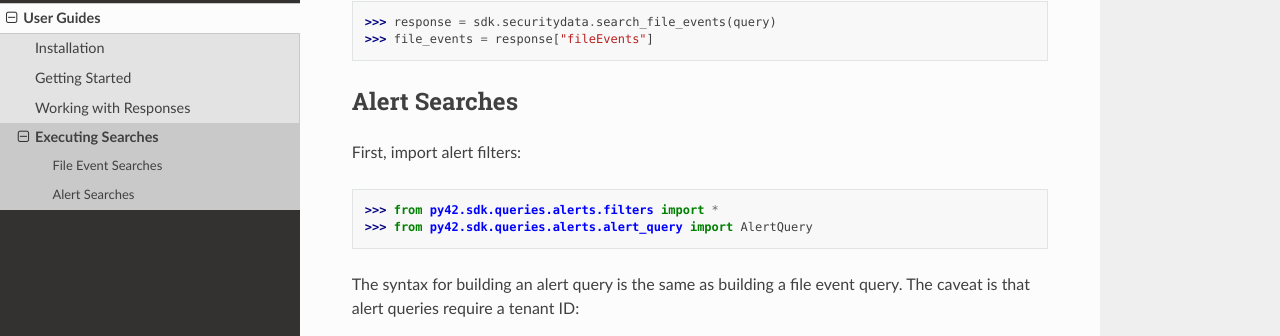
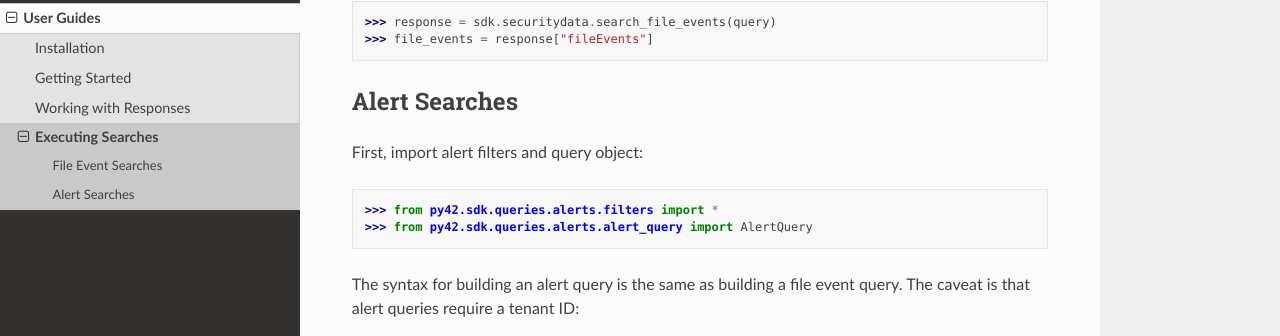
Before and after one commit to code42/py42, a Sphinx documentation site: the page built from docs/userguides/searches.md, in a window 1280 px wide and 900 px high, scrolled down 825 px. Shown: the part 158-494 px from the top of the window. Built offline with Sphinx 7.4.7 and the Read the Docs theme 2.0.0, drawn with Linux system fonts in a browser that asks for light colours; the version number is read from the project's files by our own code.

Commit message:
Add something to first line of alerts

```diff
--- a/docs/userguides/searches.md
+++ b/docs/userguides/searches.md
@@ -38,7 +38,7 @@ To execute the search, use `securitydata.SecurityModule.search_file_events()`:
 
 ## Alert Searches
 
-First, import alert filters:
+First, import alert filters and query object:
 
     >>> from py42.sdk.queries.alerts.filters import *
     >>> from py42.sdk.queries.alerts.alert_query import AlertQuery
```
